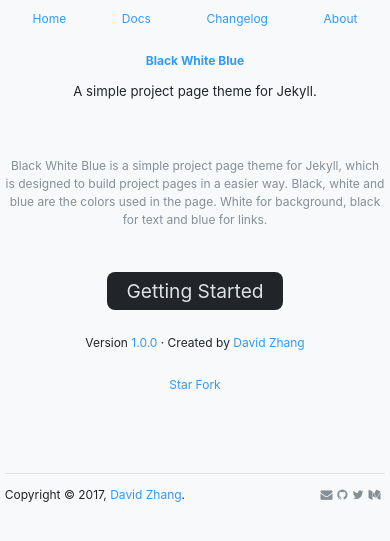
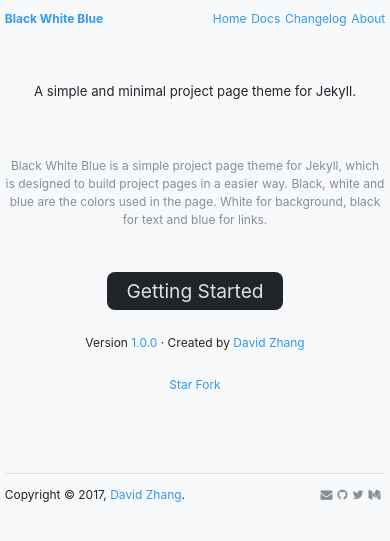
Before and after one commit to crispgm/black-white-blue, a Jekyll site: the page built from index.html, in a window 390 px wide. Shown: the top 541 px of the page. Built offline with Jekyll 4.4.1, drawn with Linux system fonts in a browser that asks for light colours; nearby versions of some CDN libraries; a style sheet for code colours, icons or effects is not loaded.

Commit message:
Optimized for mobile

```diff
--- a/_config.yml
+++ b/_config.yml
@@ -2,7 +2,7 @@
 theme: "black-white-blue"
 project:
   name: "Black White Blue"
-  subtitle: "A simple project page theme for Jekyll."
+  subtitle: "A simple and minimal project page theme for Jekyll."
   description: |-
     Black White Blue is a simple project page theme for Jekyll, which is designed to build project pages in a easier way.
     Black, white and blue are the colors used in the page. White for background, black for text and blue for links.
--- a/_includes/head.html
+++ b/_includes/head.html
@@ -1,7 +1,7 @@
 <head>
   <meta charset="UTF-8">
   <meta name="viewport" content="width=device-width, initial-scale=1">
-  <title>{{ site.project.name }}</title>
+  <title>{{ page.title }} | {{ site.project.name }}</title>
   <link rel="stylesheet" href="{{ site.baseurl }}/assets/style.css">
   <script async defer src="https://buttons.github.io/buttons.js"></script>
   <link href="//fonts.googleapis.com/css?family=Noto+Sans" rel="stylesheet">
--- a/_sass/header.scss
+++ b/_sass/header.scss
@@ -17,18 +17,7 @@
 }
 
 @media (max-width: 48rem) {
-  .title {
-    margin-top: 2rem;
-    text-align: center;
-  }
-
-  .menu {
-    display: flex;
-    float: none;
-    justify-content: space-around;
-  }
-
   .menu-item {
-    padding: 0;
+    padding-left: .4rem;
   }
 }
```
